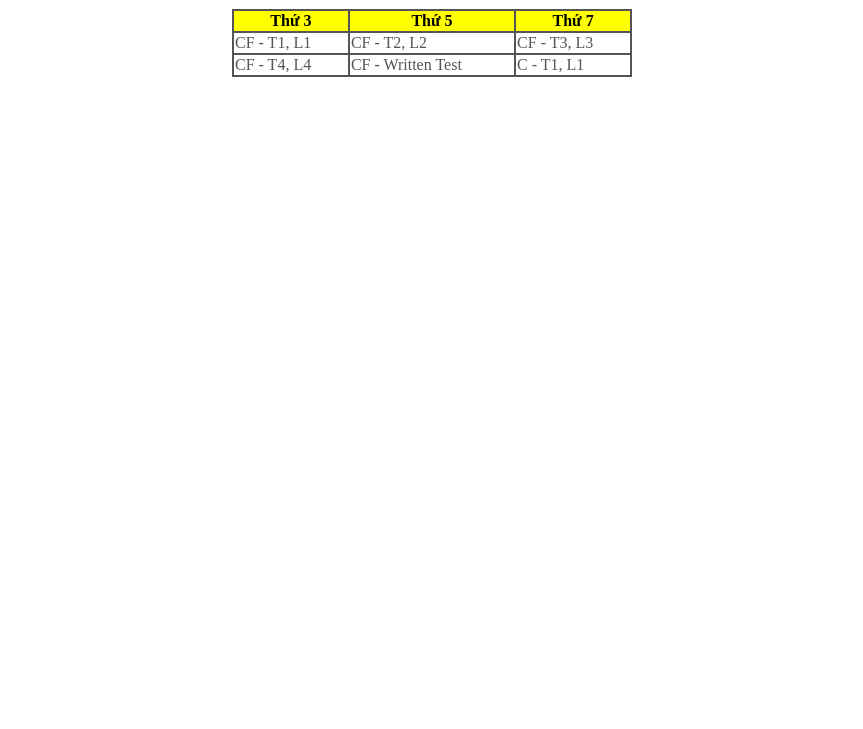
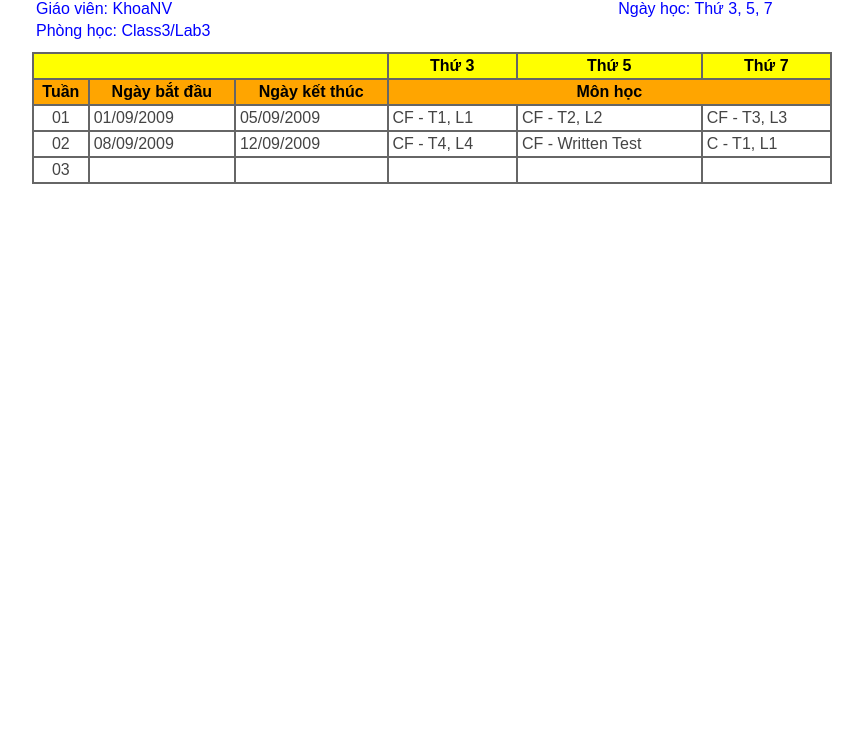
Before and after one commit to BooZui/GitProject, a plain HTML site: page source/exercise/createSimpleTable/simpleTable.html in a window 1280 px wide. Shown: the part 71-800 px from the top of the page, without its empty margins (208-1071 px from the left). Drawn offline with Linux system fonts and the light colour scheme.

Commit message:
Exercise create simple table pass 2

```diff
--- a/source/exercise/createSimpleTable/simpleTable.html
+++ b/source/exercise/createSimpleTable/simpleTable.html
@@ -1,31 +1,67 @@
 <!DOCTYPE html>
 <html lang="en">
   <head>
-  <meta charset="UTF-8">
-  <meta name="viewport" content="width=device-width, initial-scale=1.0">
-  <link rel="stylesheet" type="text/css" href="style.css">
+    <meta charset="UTF-8" />
+    <meta name="viewport" content="width=device-width, initial-scale=1.0" />
+    <link rel="stylesheet" type="text/css" href="style.css" />
     <title>Simple Table</title>
   </head>
   <body>
-  <h1>Thời khóa biểu lớp T0908I</h1>
+    <h1>Thời khóa biểu</h1>
+
+    <div id="infor">
+      <ul class="left">
+        <li>Lớp T0908I</li>
+        <li>Giáo viên: KhoaNV</li>
+        <li>Phòng học: Class3/Lab3</li>
+      </ul>
+
+      <ul class="right">
+        <li>Thời gian học: 13h30 - 17h30</li>
+        <li>Ngày học: Thứ 3, 5, 7</li>
+      </ul>
+    </div>
+
     <table>
       <thead>
         <tr>
+          <th colspan="3"></th>
           <th>Thứ 3</th>
           <th>Thứ 5</th>
           <th>Thứ 7</th>
         </tr>
+
+        <tr>
+          <th class="orange">Tuần </th>
+          <th class="orange">Ngày bắt đầu</th>
+          <th class="orange">Ngày kết thúc</th>
+          <th class="orange" colspan="3">Môn học</th>
+        </tr>
       </thead>
       <tbody>
         <tr>
+          <td>01</td>
+          <td>01/09/2009</td>
+          <td>05/09/2009</td>
           <td>CF - T1, L1</td>
           <td>CF - T2, L2</td>
           <td>CF - T3, L3</td>
         </tr>
         <tr>
+          <td>02</td>
+          <td>08/09/2009</td>
+          <td>12/09/2009</td>
           <td>CF - T4, L4</td>
           <td>CF - Written Test</td>
           <td>C - T1, L1</td>
+        </tr>
+        <tr>
+          <td>03</td>
+          <td></td>
+          <td></td>
+          <td></td>
+          <td></td>
+          <td></td>
         </tr>
       </tbody>
     </table>
--- a/source/exercise/createSimpleTable/style.css
+++ b/source/exercise/createSimpleTable/style.css
@@ -1,22 +1,57 @@
+* {
+  font-family: sans-serif;
+  margin: 0;
+  padding: 0;
+}
+
+h1 {
+  text-align: center;
+  color: blue;
+}
+
+#infor {
+  display: flex;
+  max-width: 800px;
+  margin: auto;
+  padding: 8px 40px;
+  color: blue;
+}
+
+#infor .right {
+  margin-left: auto;
+}
+
+li {
+  list-style-type: none;
+  margin: 4px;
+}
+
 table {
-  width: 400px;
+  width: calc(100% - 80px);
+  max-width: 800px;
   margin: auto;
   border-collapse: collapse;
 }
 
-h1 {
-  text-align: center;
-}
-
 th, td {
-  border: 2px solid #555;
+  height: 24px;
+  border: 2px solid #666;
 }
 
 td {
   text-align: left;
-  color: #555;
+  padding: 0 4px 0;
+  color: #444;
 }
 
 th {
   background: yellow;
 }
+
+.orange {
+  background: orange;
+}
+
+td:first-child {
+  text-align: center;
+}
```
Lines whose indentation alone changed are shown as unchanged.
